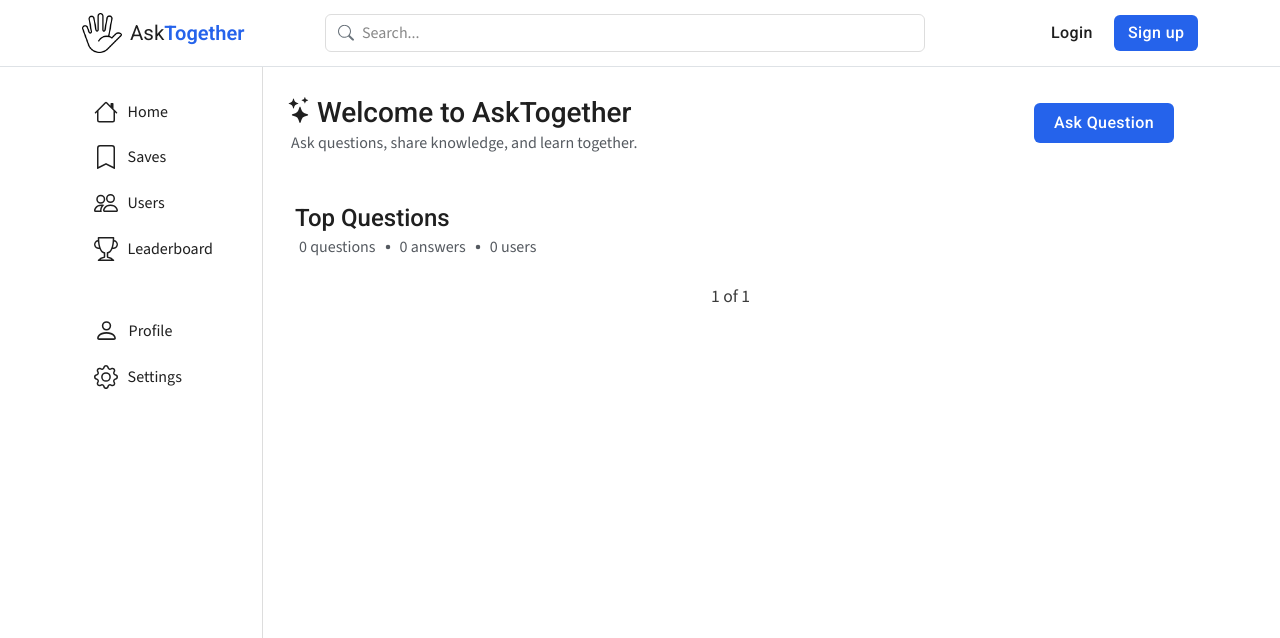
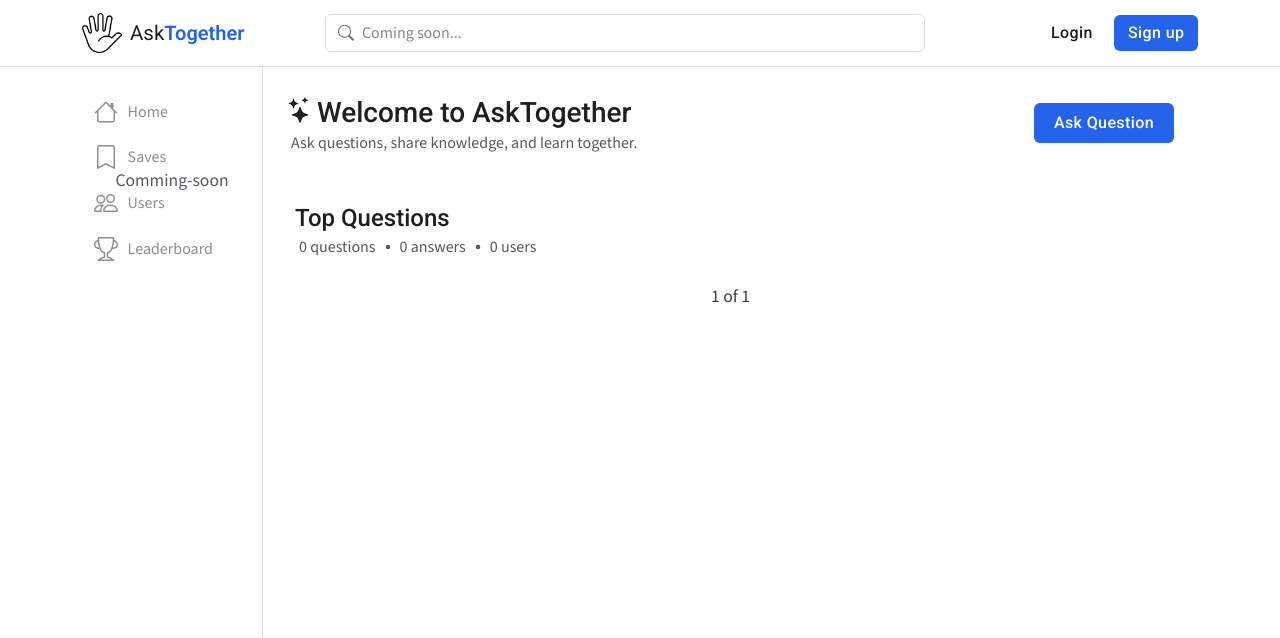
Before and after one commit to rajas19-ita/AskTogether, a Django app: page / in a window 1280 px wide. Shown: the top 638 px of the page. Run offline with Django 5.2, Linux system fonts and the light colour scheme; data that the repository does not hold is empty.

Commit message:
features comming soon css

```diff
--- a/ask_together/templates/ask_together/includes/header.html
+++ b/ask_together/templates/ask_together/includes/header.html
@@ -20,7 +20,7 @@
                     </a>
                 </div>
                 <div class="position-relative w-100 me-5 at-search-box" style="max-width:600px">
-                    <input type="text" class="at-form-input at-navbar-search" placeholder="Search..." >
+                    <input type="text" class="at-form-input at-navbar-search" disabled="" placeholder="Coming soon..." >
                     <div class="position-absolute " style="top:50%;left:0.8rem;transform:translateY(-50%)">
                         <svg xmlns="http://www.w3.org/2000/svg" width="16" height="16" fill="currentColor" class="bi bi-search text-secondary mb-1"  viewBox="0 0 16 16">
                             <path d="M11.742 10.344a6.5 6.5 0 1 0-1.397 1.398h-.001q.044.06.098.115l3.85 3.85a1 1 0 0 0 1.415-1.414l-3.85-3.85a1 1 0 0 0-.115-.1zM12 6.5a5.5 5.5 0 1 1-11 0 5.5 5.5 0 0 1 11 0"/>
--- a/ask_together/templates/ask_together/includes/sidebar.html
+++ b/ask_together/templates/ask_together/includes/sidebar.html
@@ -19,7 +19,7 @@
                 <a href="{% url 'ask_together:signup' %}" class="text-decoration-none at-btn at-btn-brand">Sign up</a>
             </div>
         {% endif %}
-        <ul class="list-unstyled d-flex flex-column gap-1">
+        <ul class="list-unstyled d-flex flex-column gap-1 position-relative">
             <li>
                 <a class="at-sidebar-link" href="{% url 'ask_together:home' %}">
                     <svg xmlns="http://www.w3.org/2000/svg" width="24" height="24" fill="currentColor" class="bi bi-house" viewBox="0 0 16 16">
@@ -28,6 +28,7 @@
                     <span class="">Home</span>
                 </a>
             </li>
+            <div class="w-100 h-100 position-absolute top-0 bg-white bg-opacity-50 z-3 d-flex align-items-center justify-content-center fw-medium at-text-secondary">Comming-soon</div>
             <li>
                 <a class="at-sidebar-link">
                     <svg xmlns="http://www.w3.org/2000/svg" width="24" height="24" fill="currentColor" class="bi bi-bookmark" viewBox="0 0 16 16">
@@ -53,10 +54,10 @@
                 </a>
             </li>
         </ul>
-
+        {% if user.is_authenticated %}
             <ul class="list-unstyled d-flex flex-column gap-1">
                 <li>
-                <a class="at-sidebar-link">
+                    <a class="at-sidebar-link"  href="{% url 'ask_together:user_profile' request.user.id %}">
                         <svg xmlns="http://www.w3.org/2000/svg" width="25" height="25" fill="currentColor" class="bi bi-person" viewBox="0 0 16 16">
                             <path d="M8 8a3 3 0 1 0 0-6 3 3 0 0 0 0 6m2-3a2 2 0 1 1-4 0 2 2 0 0 1 4 0m4 8c0 1-1 1-1 1H3s-1 0-1-1 1-4 6-4 6 3 6 4m-1-.004c-.001-.246-.154-.986-.832-1.664C11.516 10.68 10.289 10 8 10s-3.516.68-4.168 1.332c-.678.678-.83 1.418-.832 1.664z"/>
                         </svg>
@@ -65,7 +66,7 @@
                 </li>
 
                 <li>
-                <a class="at-sidebar-link ">
+                    <a class="at-sidebar-link " href="{% url 'ask_together:user_profile' request.user.id %}">
                         <svg xmlns="http://www.w3.org/2000/svg" width="24" height="24" fill="currentColor" class="bi bi-gear" viewBox="0 0 16 16">
                             <path d="M8 4.754a3.246 3.246 0 1 0 0 6.492 3.246 3.246 0 0 0 0-6.492M5.754 8a2.246 2.246 0 1 1 4.492 0 2.246 2.246 0 0 1-4.492 0"/>
                             <path d="M9.796 1.343c-.527-1.79-3.065-1.79-3.592 0l-.094.319a.873.873 0 0 1-1.255.52l-.292-.16c-1.64-.892-3.433.902-2.54 2.541l.159.292a.873.873 0 0 1-.52 1.255l-.319.094c-1.79.527-1.79 3.065 0 3.592l.319.094a.873.873 0 0 1 .52 1.255l-.16.292c-.892 1.64.901 3.434 2.541 2.54l.292-.159a.873.873 0 0 1 1.255.52l.094.319c.527 1.79 3.065 1.79 3.592 0l.094-.319a.873.873 0 0 1 1.255-.52l.292.16c1.64.893 3.434-.902 2.54-2.541l-.159-.292a.873.873 0 0 1 .52-1.255l.319-.094c1.79-.527 1.79-3.065 0-3.592l-.319-.094a.873.873 0 0 1-.52-1.255l.16-.292c.893-1.64-.902-3.433-2.541-2.54l-.292.159a.873.873 0 0 1-1.255-.52zm-2.633.283c.246-.835 1.428-.835 1.674 0l.094.319a1.873 1.873 0 0 0 2.693 1.115l.291-.16c.764-.415 1.6.42 1.184 1.185l-.159.292a1.873 1.873 0 0 0 1.116 2.692l.318.094c.835.246.835 1.428 0 1.674l-.319.094a1.873 1.873 0 0 0-1.115 2.693l.16.291c.415.764-.42 1.6-1.185 1.184l-.291-.159a1.873 1.873 0 0 0-2.693 1.116l-.094.318c-.246.835-1.428.835-1.674 0l-.094-.319a1.873 1.873 0 0 0-2.692-1.115l-.292.16c-.764.415-1.6-.42-1.184-1.185l.159-.291A1.873 1.873 0 0 0 1.945 8.93l-.319-.094c-.835-.246-.835-1.428 0-1.674l.319-.094A1.873 1.873 0 0 0 3.06 4.377l-.16-.292c-.415-.764.42-1.6 1.185-1.184l.292.159a1.873 1.873 0 0 0 2.692-1.115z"/>
@@ -73,7 +74,6 @@
                         <span class="">Settings</span>
                     </a>
                 </li>
-            {% if user.is_authenticated %}
                 <li>
                     <form method="post" action="{% url 'ask_together:logout' %}" class="d-flex">
                         {% csrf_token %}
@@ -86,8 +86,8 @@
                         </button>
                     </form>
                 </li>
+            </ul>
         {% endif %}
-        </ul>
 
     </div>
 </div>
--- a/ask_together/templates/ask_together/user_profile.html
+++ b/ask_together/templates/ask_together/user_profile.html
@@ -84,7 +84,7 @@
                         {% if object.about|striptags %}
                             <div class="d-flex flex-column mb-4">
                                 <h3 class="fs-5 fw-normal">About</h3>
-                                <div>
+                                <div class="at-rich-content">
                                     {{object.about|safe}}
                                 </div>
                             </div>
```
Lines whose indentation alone changed are shown as unchanged.
